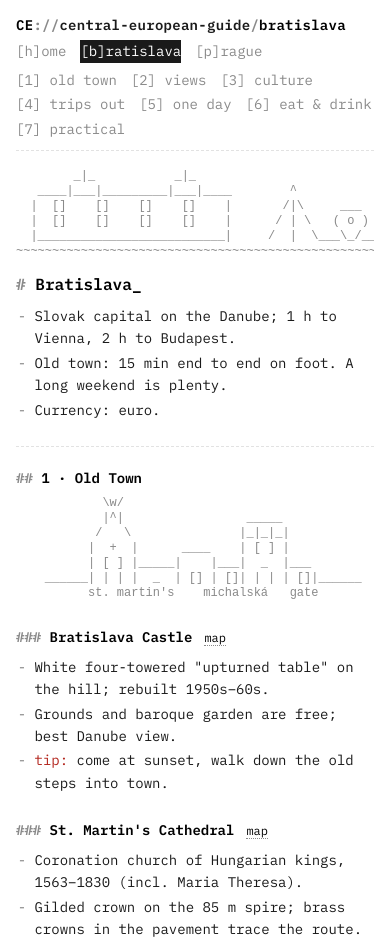
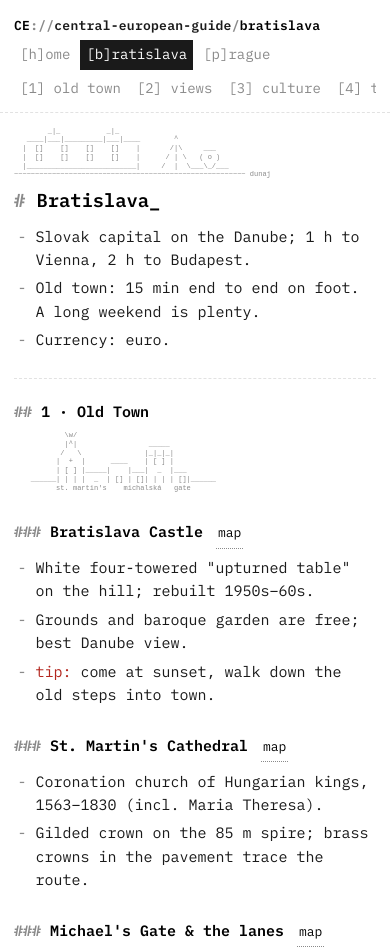
Before and after one commit to jakubdovcik/central-european-guide, a plain HTML site: page bratislava.html in a window 390 px wide. Shown: the top 950 px of the page. Drawn offline with Linux system fonts and the light colour scheme.

Commit message:
Phone layout: fit ASCII art, sticky swipeable menu, bigger tap targets, home-screen icon
Co-Authored-By: Claude Opus 5.5 <noreply@anthropic.com>

```diff
--- a/bratislava.html
+++ b/bratislava.html
@@ -5,6 +5,12 @@
 <meta name="viewport" content="width=device-width, initial-scale=1, viewport-fit=cover">
 <title>CE :: Bratislava</title>
 <meta name="description" content="Bratislava in short: sights, bars, restaurants, practical tips.">
+<meta name="theme-color" content="#ffffff" media="(prefers-color-scheme: light)">
+<meta name="theme-color" content="#0b0b0b" media="(prefers-color-scheme: dark)">
+<meta name="apple-mobile-web-app-capable" content="yes">
+<meta name="mobile-web-app-capable" content="yes">
+<meta name="apple-mobile-web-app-title" content="CE guide">
+<link rel="apple-touch-icon" href="icon-180.png">
 <link rel="icon" href="icon.svg" type="image/svg+xml">
 <link rel="preconnect" href="https://fonts.googleapis.com">
 <link rel="preconnect" href="https://fonts.gstatic.com" crossorigin>
--- a/style.css
+++ b/style.css
@@ -63,3 +63,35 @@ h3 a.map { font-weight: 400; font-size: 12px; margin-left: .5ch; }
 .acc { color: var(--accent); }
 ul.cols { columns: 2 16ch; column-gap: 3ch; }
 ul.cols li { break-inside: avoid; }
+
+/* ---------- phone ---------- */
+pre.art { font-size: clamp(5px, 1.8vw, 12px); overflow-x: hidden; }
+h2, h3 { scroll-margin-top: 56px; }
+img, table { max-width: 100%; }
+td, th { overflow-wrap: anywhere; }
+
+@media (max-width: 600px) {
+  body { font-size: 15px; line-height: 1.55; }
+  .screen { padding: max(10px, env(safe-area-inset-top)) max(14px, env(safe-area-inset-right)) 40px max(14px, env(safe-area-inset-left)); }
+
+  /* sticky, one-line, swipeable section menu */
+  header { position: sticky; top: 0; z-index: 5; background: var(--bg); margin: 0 -14px 14px; padding: 6px 14px 6px; }
+  .title { font-size: 13px; white-space: nowrap; overflow: hidden; text-overflow: ellipsis; }
+  nav { flex-wrap: nowrap; overflow-x: auto; gap: 0 4px; margin: 2px 0 0; scrollbar-width: none; -webkit-overflow-scrolling: touch; }
+  nav::-webkit-scrollbar { display: none; }
+  nav a { white-space: nowrap; padding: 6px 6px; font-size: 14px; }
+  nav.cities a { padding: 4px 6px; }
+
+  /* bigger tap targets */
+  a.map, li a, td a, th a { display: inline-block; padding: 4px 2px; }
+  h3 a.map { font-size: 13px; }
+  footer a { padding: 8px 4px; }
+
+  h1 { font-size: 1.25em; }
+  ul.cols { columns: 1; }
+  ul, ol { padding-left: 2.4ch; }
+  li { margin: .35em 0; }
+  table, tbody, tr, th, td { display: block; }
+  tr { padding: 4px 0; border-bottom: 1px dashed var(--faint); }
+  td, th { border: 0; padding: 0; }
+}
```
Also changed, not shown: index.html (+6 -0 lines), prague.html (+6 -0 lines), icon-180.png (added).
